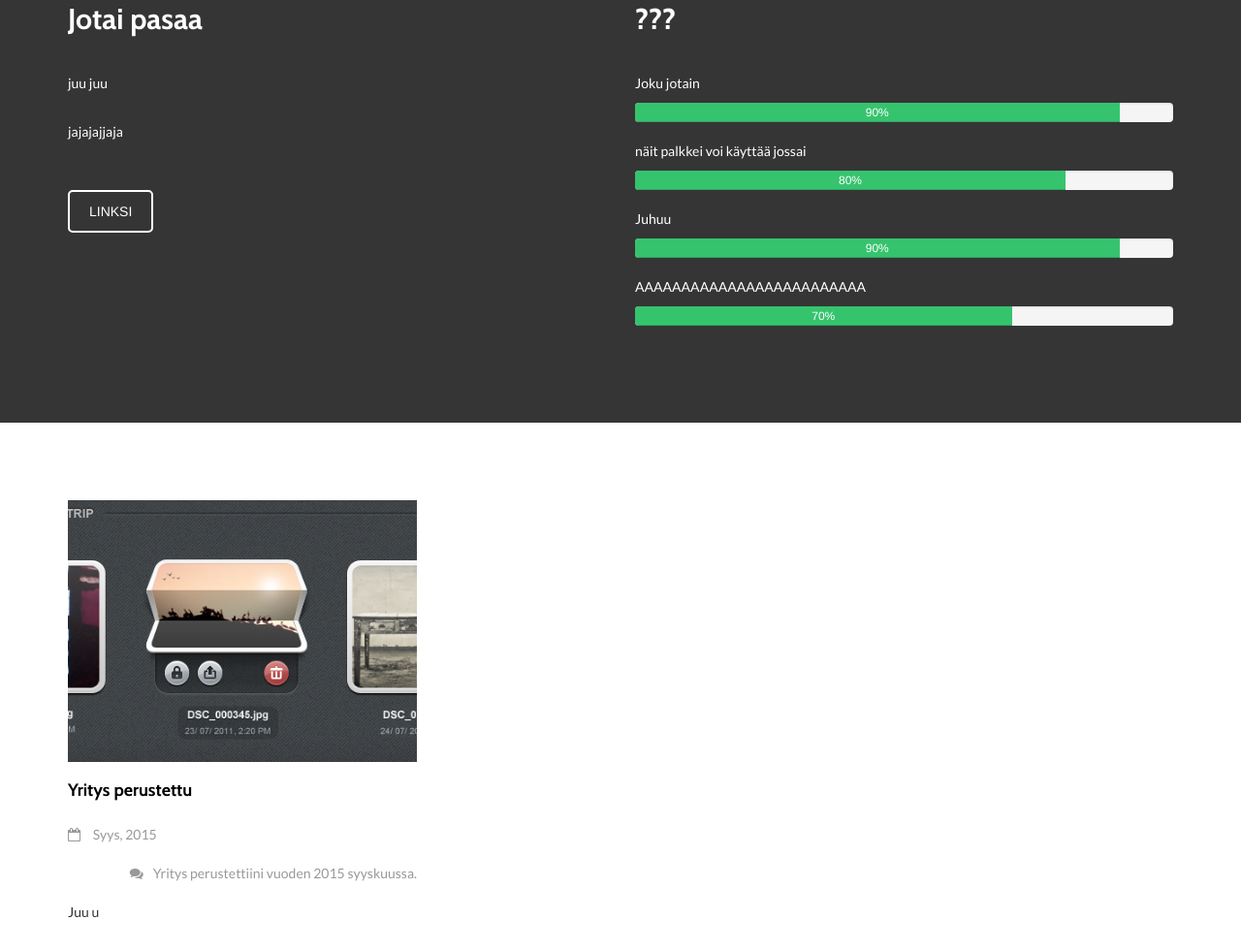
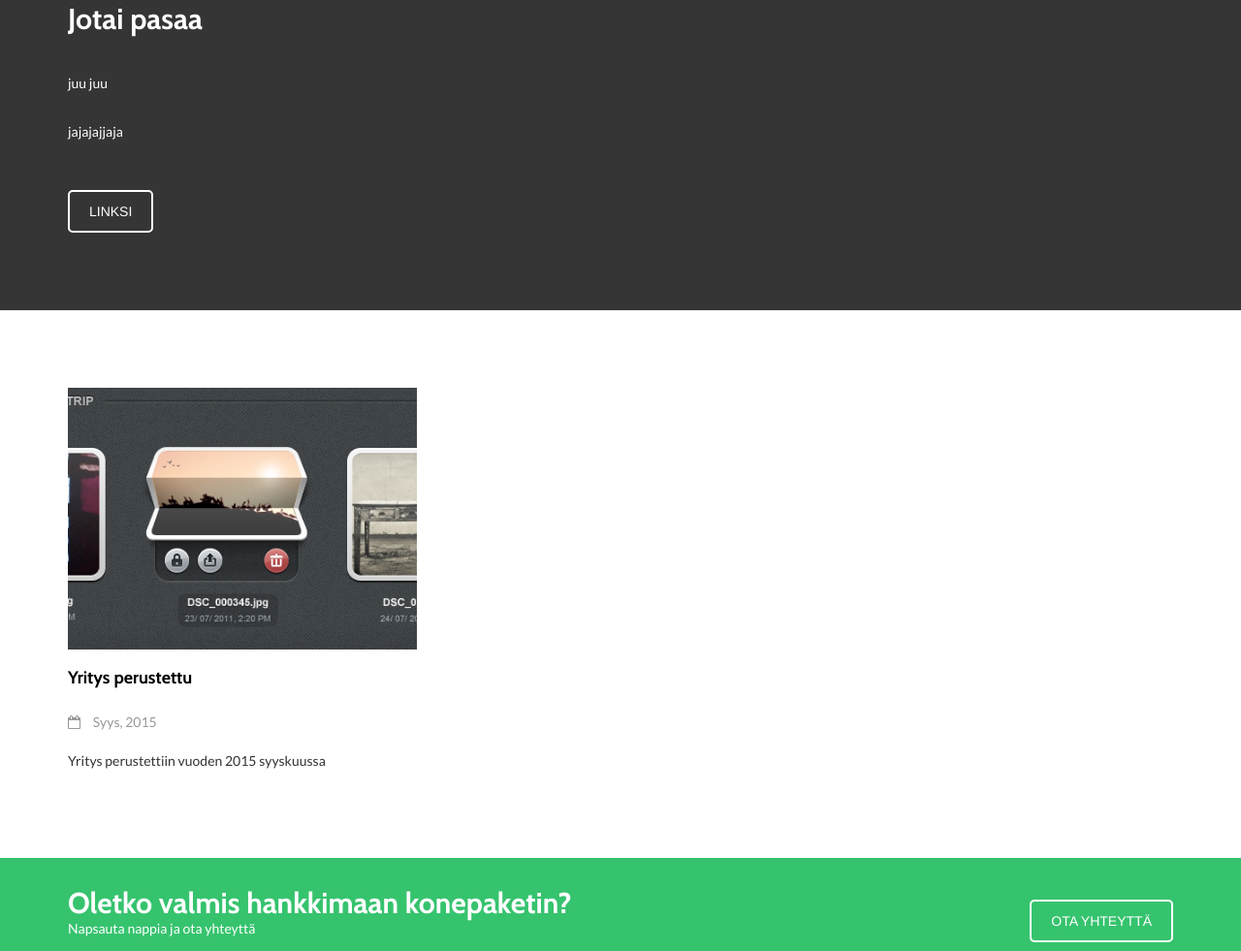
Before and after one commit to JAAPC/jaapc.github.io, a plain HTML site: page index.html in a window 1280 px wide. Shown: the part 2433-3414 px from the top of the page at 97% size. Drawn offline with nearby package versions, Linux system fonts and the light colour scheme.

Commit message:
Update index.html

```diff
--- a/index.html
+++ b/index.html
@@ -221,39 +221,7 @@
                         <a href="">Linksi</a>
                     </div>
                 </div>
-                <div class="col-md-6">
-                    <div class="skills">
-                       <h2>???</h2>
-                        <div class="skill_right">
 
-                            <p>Joku jotain</p>
-                            <div class="progress wow slideInUp">
-                                <div class="progress-bar" role="progressbar" aria-valuenow="90" aria-valuemin="0" aria-valuemax="100" style="width: 90%;">
-                                    90%
-                                </div>
-                            </div>
-
-                            <p>näit palkkei voi käyttää jossai</p>
-                            <div class="progress wow slideInUp">
-                                <div class="progress-bar" role="progressbar" aria-valuenow="80" aria-valuemin="0" aria-valuemax="100" style="width: 80%;">
-                                    80%
-                                </div>
-                            </div>
-
-                            <p>Juhuu</p>
-                            <div class="progress wow slideInUp">
-                                <div class="progress-bar" role="progressbar" aria-valuenow="90" aria-valuemin="0" aria-valuemax="100" style="width: 90%;">
-                                    90%
-                                </div>
-                            </div>
-
-                            <p>AAAAAAAAAAAAAAAAAAAAAAAAA</p>
-                            <div class="progress wow slideInUp">
-                                <div class="progress-bar" role="progressbar" aria-valuenow="70" aria-valuemin="0" aria-valuemax="100" style="width: 70%;">
-                                    70%
-                                </div>
-                            </div>
-                        </div>
                     </div>
                 </div>
             </div>
@@ -273,10 +241,10 @@
                                 <p><span><i class="fa fa-calendar-o"></i></span> Syys, 2015</p>
                             </div>
                             <div class="comment floatright">
-                                <p><span><i class="fa fa-comments"></i></span>Yritys perustettiini vuoden 2015 syyskuussa.</p>
+
                             </div>
                         </div>
-                        <p>Juu u</p>
+                        <p>Yritys perustettiin vuoden 2015 syyskuussa</p>
                     </div>
                 </div>
 
```
